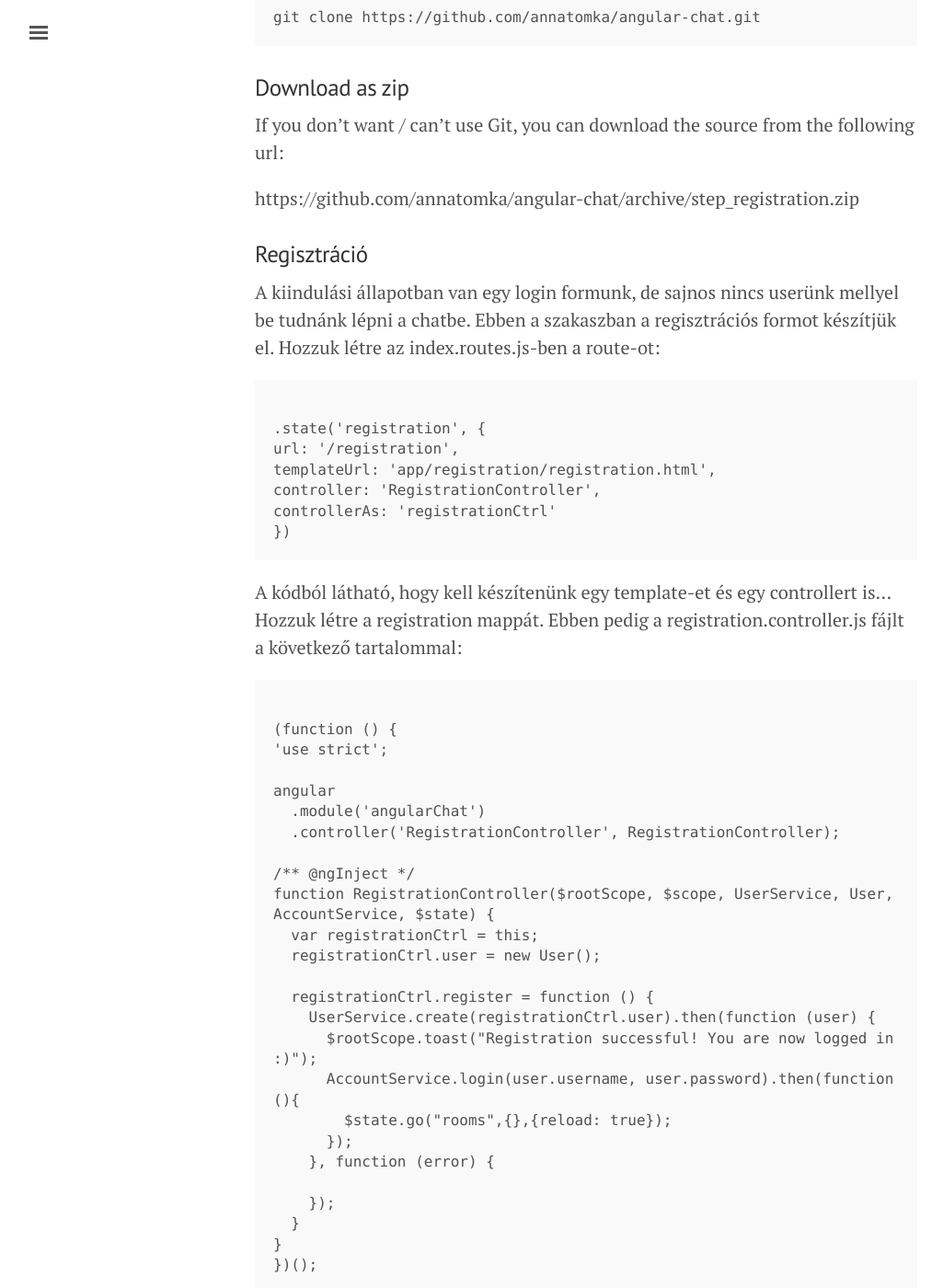
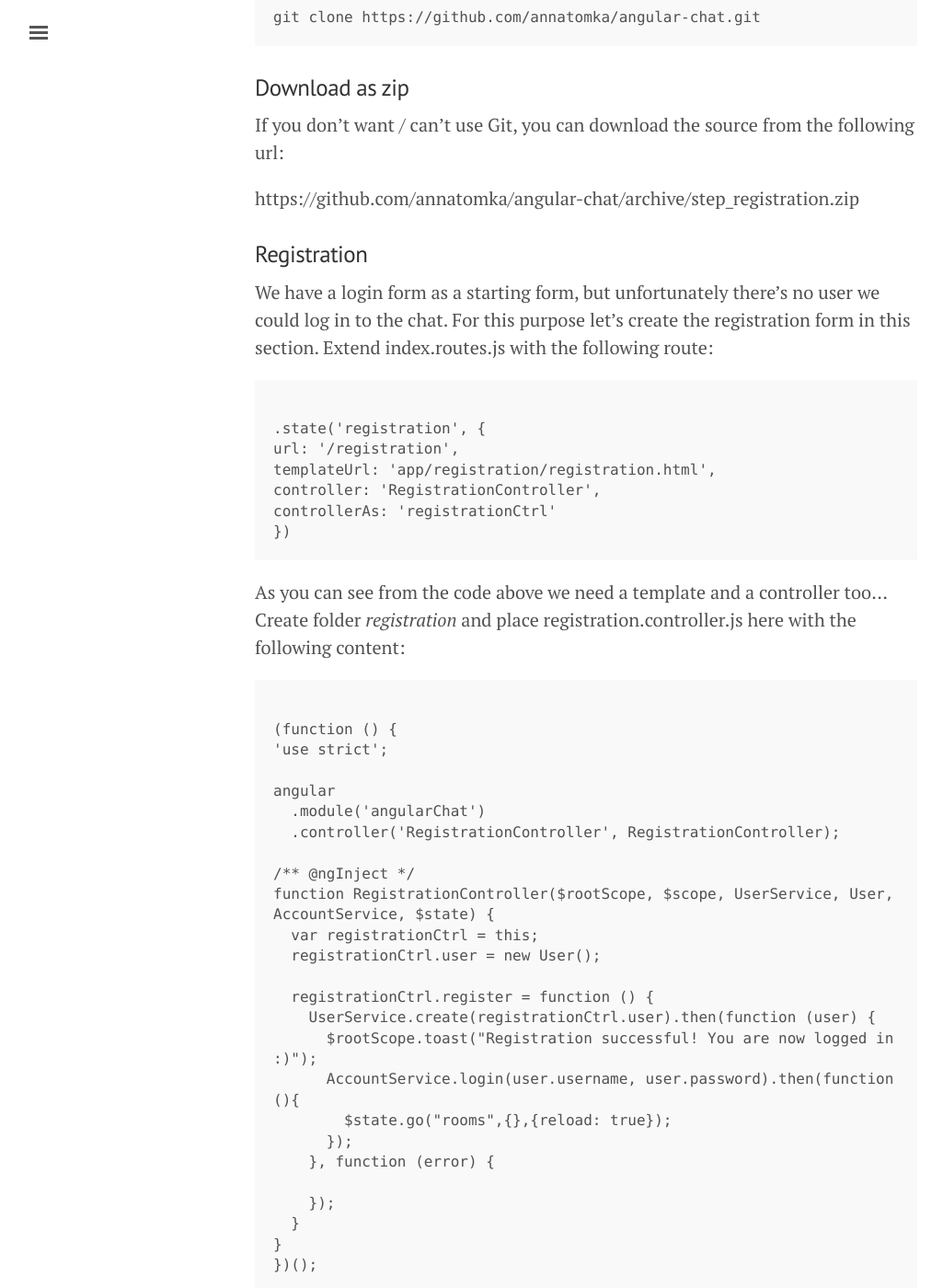
Before and after one commit to annatomka/annatomka.github.io, a Jekyll site: the page built from _posts/2015-09-23-angularjs-chat-example.md, in a window 1280 px wide and 1400 px high, scrolled down 992 px. Shown: the whole window at 92% size, without its empty margins (3-1028 px from the left). Built offline with Jekyll 4.4.1, drawn with Linux system fonts in a browser that asks for light colours; some of the changed text lies outside the part shown.

Commit message:
Translate registration step

```diff
--- a/_posts/2015-09-23-angularjs-chat-example.md
+++ b/_posts/2015-09-23-angularjs-chat-example.md
@@ -30,10 +30,9 @@ If you don't want / can't use Git, you can download the source from the followin
 
 https://github.com/annatomka/angular-chat/archive/step_registration.zip
 
-### Regisztráció
+### Registration
 
-A kiindulási állapotban van egy login formunk, de sajnos nincs userünk mellyel be tudnánk lépni a chatbe. Ebben a szakaszban a regisztrációs formot készítjük el.
-Hozzuk létre az index.routes.js-ben a route-ot:
+We have a login form as a starting form, but unfortunately there's no user we could log in to the chat. For this purpose let's create the registration form in this section. Extend index.routes.js with the following route:
 
 <pre><code>
 .state('registration', {
@@ -44,8 +43,7 @@ controllerAs: 'registrationCtrl'
 })
 </code></pre>
 
-A kódból látható, hogy kell készítenünk egy template-et és egy controllert is…
-Hozzuk létre a registration mappát. Ebben pedig a registration.controller.js fájlt a következő tartalommal:
+As you can see from the code above we need a template and a controller too... Create folder *registration* and place registration.controller.js here with the following content:
 
 <pre><code>
 (function () {
@@ -74,7 +72,7 @@ function RegistrationController($rootScope, $scope, UserService, User, AccountSe
 })();
 </code></pre>
 
-A registration.html fájl tartalma:
+Add registration.html with the following HTML:
 
 <pre>
 <code>
@@ -109,7 +107,8 @@ A registration.html fájl tartalma:
 </code>
 </pre>
 
-A login.html-ben vegyünk fel egy regisztrációs gombot:
+We need to link somehow the registration form with the login form, so add a registration button to login.html as the following example shows:
+
 <pre><code>
 &#x3C;a
 class=&#x22;md-primary md-button md-cyan-theme&#x22; ui-sref=&#x22;registration&#x22;
```
